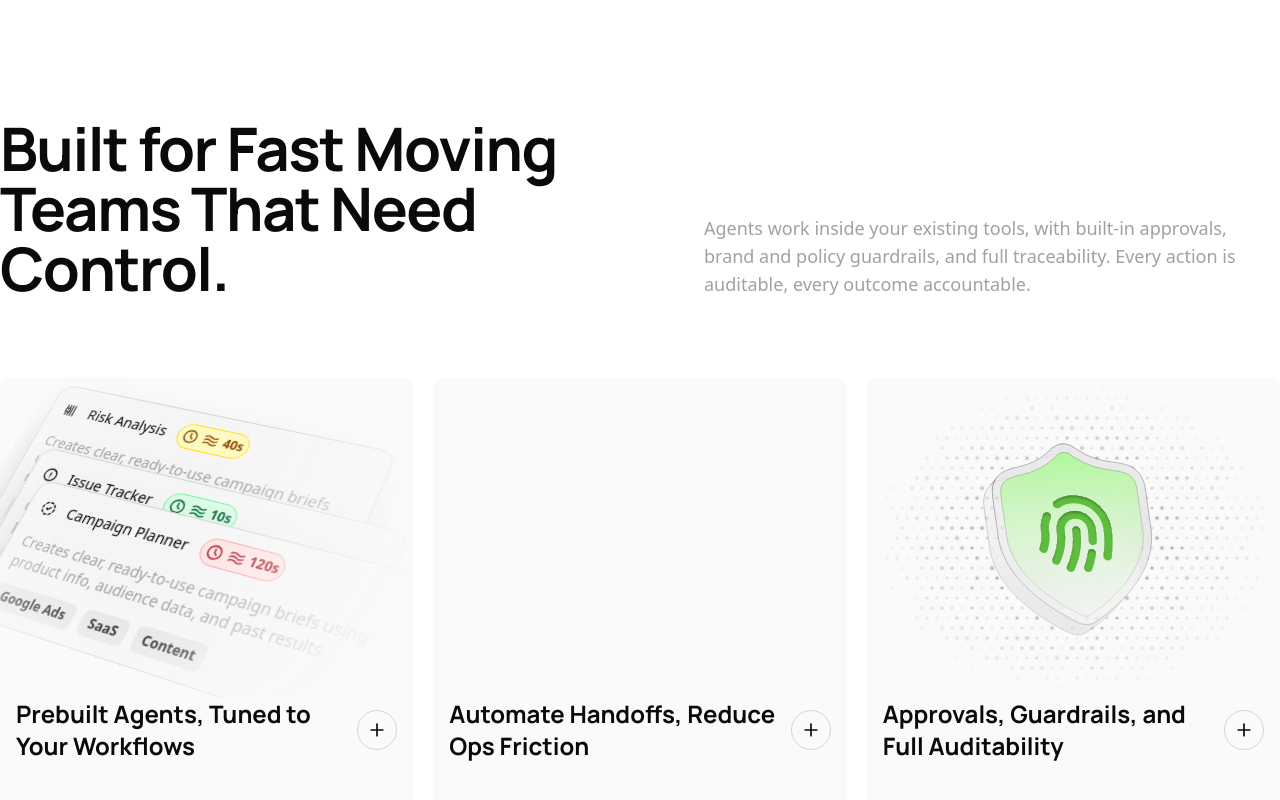
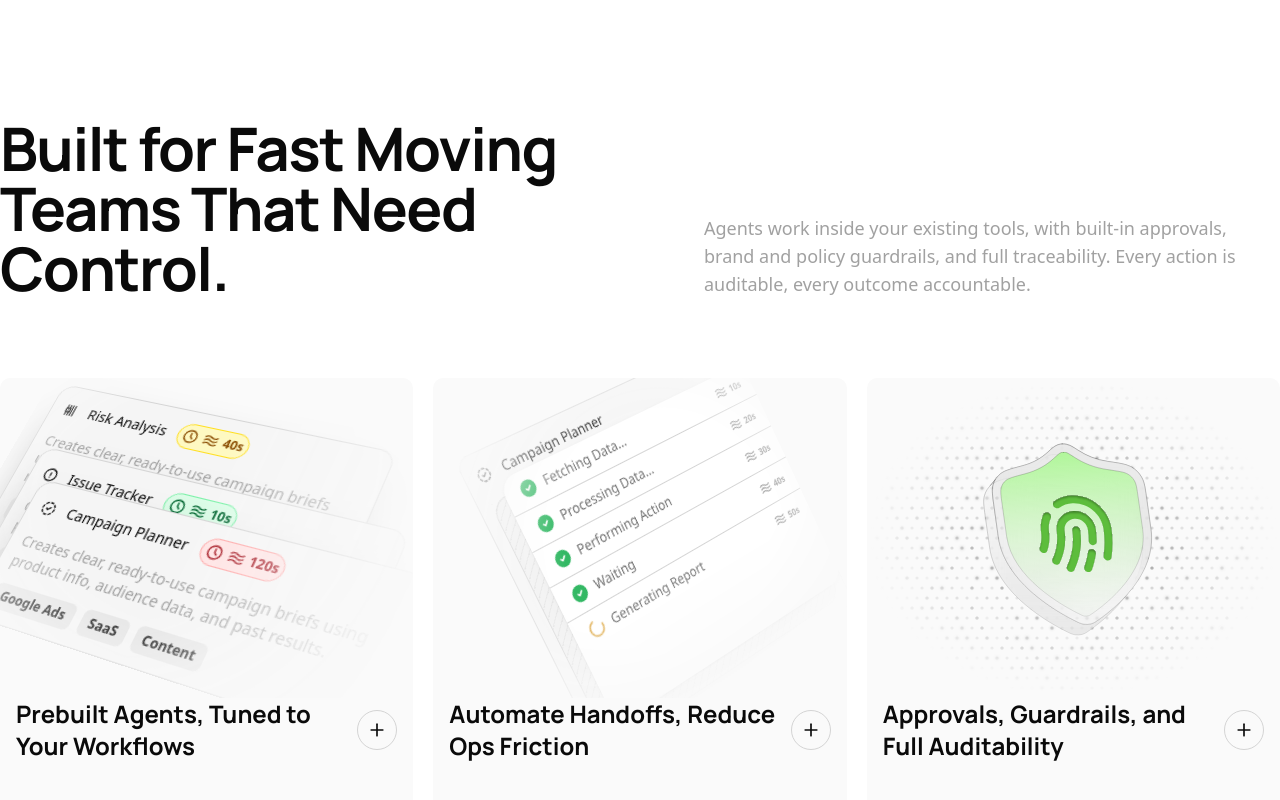
Before and after one commit to aryanpatel99/landing-page, a Next.js app: page / in a window 1280 px wide. Shown: the part 1606-2406 px from the top of the page. Built offline with nearby package versions, Linux system fonts and the light colour scheme.

Commit message:
feat: add SkeletonSecond component and integrate it into Features Card

```diff
--- a/app/components/features/index.tsx
+++ b/app/components/features/index.tsx
@@ -6,6 +6,7 @@ import { Card, CardContent, CardCTA, CardSkeleton, CardTitle } from './card'
 import { IconPlus } from '@tabler/icons-react'
 import { SkeletonOne } from './skeletons/first'
 import {SkeletonThree} from './skeletons/third'
+import {SkeletonSecond} from './skeletons/second'
 
 
 
@@ -33,7 +34,7 @@ const Features = () => {
                     </CardContent>
                  </Card>
                  <Card>
-                    <CardSkeleton/>
+                    <CardSkeleton><SkeletonSecond/></CardSkeleton>
                     <CardContent>
                     <CardTitle>Automate Handoffs, Reduce Ops Friction</CardTitle>
                     <CardCTA>
--- /dev/null
+++ b/app/components/features/skeletons/second.tsx
@@ -0,0 +1,63 @@
+"use client"
+import { cn } from '@/lib/utils'
+import { IconCircleCheckFilled, IconCircleDashedCheck, IconLoader2, IconRipple } from '@tabler/icons-react'
+import React from 'react'
+import { Badge } from './first'
+
+export const SkeletonSecond = ({
+
+}) => {
+  return (
+    <div
+    style={{
+      transform:"rotateX(10deg) rotateY(30deg) rotateZ(-30deg)"
+    }}
+     className={cn('group max-w-[85%] h-full my-auto bg-neutral-100 mx-auto w-full p-3 rounded-xl border border-neutral-300 dark:border-neutral-700 shadow-2xl', "perspective-distant translate-x-8 mask-radial-from-50% mask-b-from-60%","[--pattern-fg:var(--color-neutral-900)]/5 dark:[--pattern-fg:var(--color-white)]/10 flex flex-col ")}>
+      <div className="flex gap-3 items-center ">
+        <IconCircleDashedCheck className='size-4' />
+        <p className='text-sm font-normal'>Campaign Planner</p>
+      </div>
+      <div className='relative flex-1 mt-4 bg-neutral-200/30 border border-neutral-300 dark:border-neutral-700 rounded-2xl '>
+        <Pattern/>
+        <div className='absolute translate-x-4 -translate-y-4 group-hover:translate-x-0 group-hover:translate-y-0 transition-all duration-300 inset-0 bg-white h-full w-full divide-y divide-neutral-300 dark:divide-neutral-700 rounded-2xl shadow overflow-hidden'>
+          <Row icon={<IconCircleCheckFilled className='size-5 text-green-600/80'/>} text="Fetching Data..." time='10s'/>
+          <Row icon={<IconCircleCheckFilled className='size-5  text-green-600/80'/>} text="Processing Data..." time='20s'/>
+          <Row icon={<IconCircleCheckFilled className='size-5 text-green-600/80'/>} text="Performing Action" time='30s'/>
+          <Row icon={<IconCircleCheckFilled className='size-5 text-green-600/80'/>} text="Waiting" time='40s'/>
+          <Row icon={<IconLoader2 className='size-5 text-yellow-600/70 animate-spin'/>} text="Generating Report" time='50s'/>
+        </div>
+      </div>
+    </div>
+  )
+}
+
+
+export const Row = ({icon,text,time}:{
+  icon: React.ReactNode,
+  text: string ,
+  time: string
+}) => {
+return (
+<div className="flex items-center justify-between px-4 py-2">
+            <div className="flex items-center gap-2">
+              <div className='flex items-center justify-center size-5'>
+
+            {icon}
+              </div>
+            <p className='text-neutral-500 font-medium text-sm'>{text}</p>
+            </div>
+            <div className='flex items-center gap-1 text-neutral-400'>
+            <IconRipple className='size-4'/>
+            <p className='text-[10px] font-bold'>{time}</p>
+            </div>
+          </div>
+)
+}
+
+const Pattern = () => {
+  return (
+    <div style={{
+      "--pattern-fg": "rgba(0,0,0,0.08)",
+    } as React.CSSProperties} className='absolute inset-0  bg-[repeating-linear-gradient(315deg,var(--pattern-fg)_0,var(--pattern-fg)_1px,transparent_0,transparent_50%)] bg-size-[10px_10px] bg-fixed'></div>
+  )
+}
```
